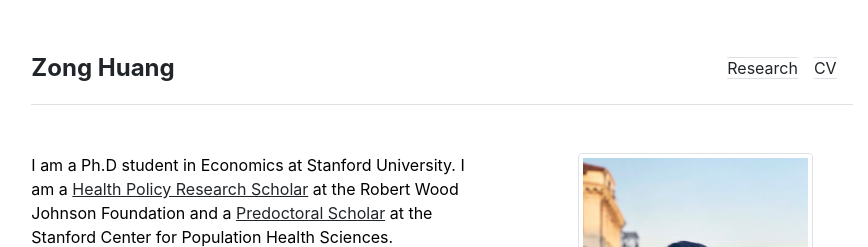
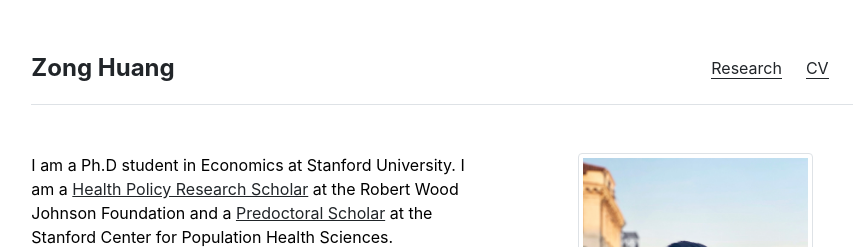
Before and after one commit to z-y-huang/z-y-huang.github.io, a Jekyll site: the page built from index.md, in a window 1280 px wide. Shown: the top 247 px of the page, without its empty margins (198-1066 px from the left). Built offline with Jekyll 4.4.1, drawn with Linux system fonts in a browser that asks for light colours.

Commit message:
Play around with border

```diff
--- a/_includes/header.html
+++ b/_includes/header.html
@@ -9,8 +9,8 @@
   </div>
   <nav class="d-inline-flex mt-2 mt-md-0 ms-md-auto">
     {% for item in site.data.settings.menu %}
-      <a class="me-3 py-2 text-decoration-none" href="{{ site.github.url }}{{ item.url }}">
-        <span class="border-bottom border-top">{{ item.name }}</span>
+      <a class="me-4 py-2 text-decoration-none" href="{{ site.github.url }}{{ item.url }}">
+        <span class="border-bottom border-dark">{{ item.name }}</span>
       </a>
     {% endfor %}
   </nav>
```
